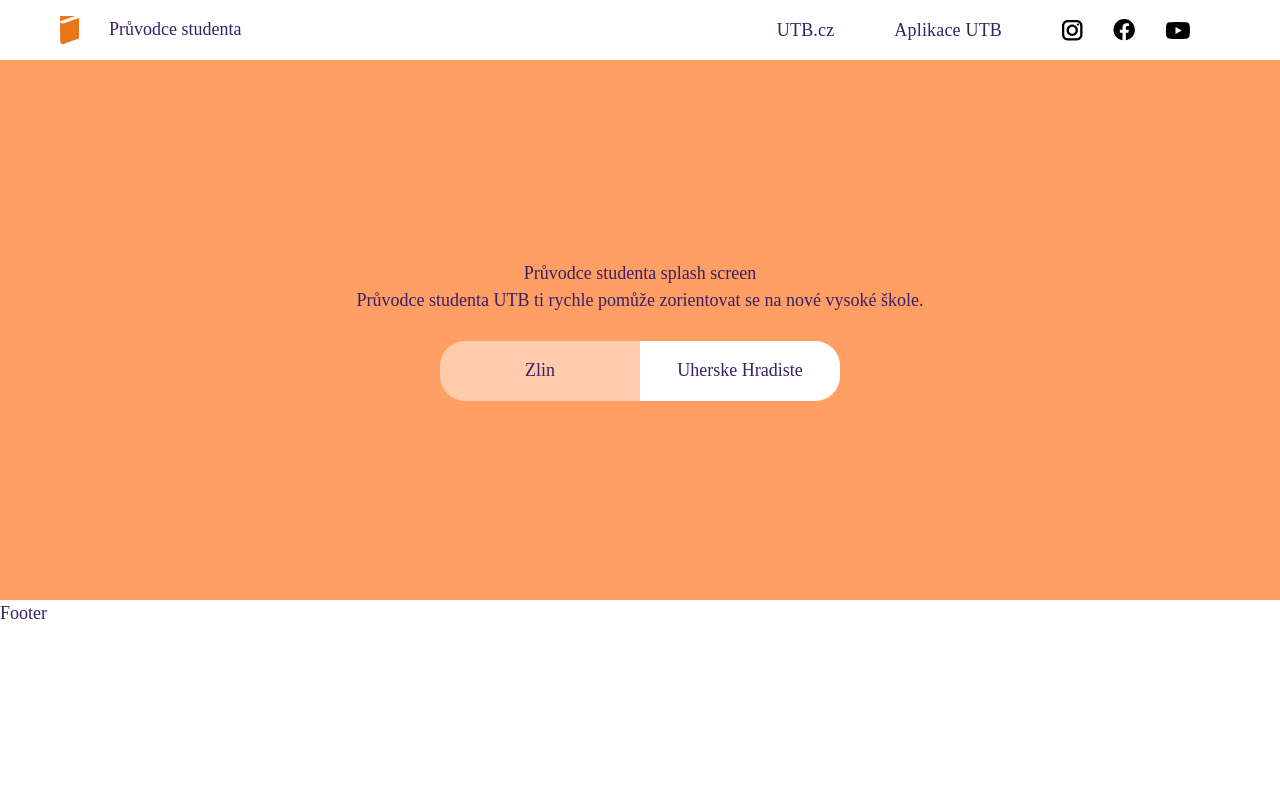
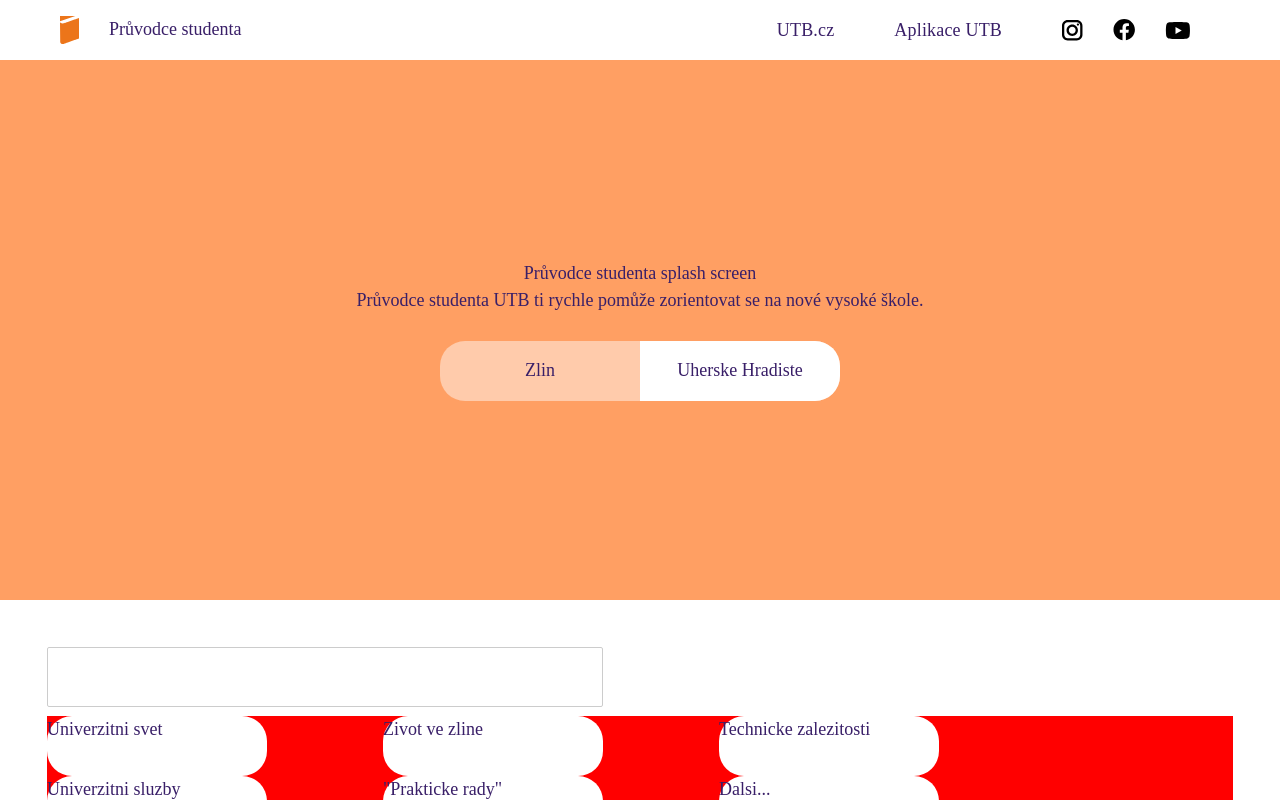
Before and after one commit to SU-UTB/web-pruvodcestudenta-fe, a React (Vite) app: page / in a window 1280 px wide. Built offline with nearby package versions, Linux system fonts and the light colour scheme; a web font is replaced by a local one.

Commit message:
search section wip

```diff
--- /dev/null
+++ b/src/components/SearchSection.tsx
@@ -0,0 +1,44 @@
+import styled from "styled-components";
+
+const SearchSectionWrapper = styled.div`
+  height: 347px;
+  display: flex;
+  flex-direction: column;
+  padding: 47px;
+`
+
+const SearchInput = styled.input`
+  width: 556px;
+  height: 60px;`
+
+const SearchTags = styled.div`display: flex;
+  flex-direction: row;
+  flex-wrap: wrap;
+  max-width: (3*220)+ (3*116);
+  background-color: red;
+`
+
+const SearchTag = styled.div`
+  width: 220px;
+  height: 60px;
+  margin-right: 116px;
+  background-color: white;
+  border-radius: 25px;`
+
+const PickedTags = [
+    "Univerzitni svet",
+    "Zivot ve zline",
+    "Technicke zalezitosti",
+    "Univerzitni sluzby",
+    "\"Prakticke rady\"",
+    "Dalsi...",
+
+];
+
+export const SearchSection = () => <SearchSectionWrapper>
+
+    <SearchInput></SearchInput>
+    <SearchTags>
+        {PickedTags.map(t => <SearchTag>{t}</SearchTag>)}
+    </SearchTags>
+</SearchSectionWrapper>
--- a/src/pages/Main.tsx
+++ b/src/pages/Main.tsx
@@ -2,13 +2,15 @@ import React from "react";
 import Footer from "../components/Footer";
 import Header from "../components/Header";
 import {Splash} from "../components/Splash";
+import {SearchSection} from "../components/SearchSection";
 
 const Main = () => {
     return (
         <>
-            <Header></Header>
-            <Splash></Splash>
-            <Footer></Footer>
+            <Header/>
+            <Splash/>
+            <SearchSection/>
+            <Footer/>
         </>
     );
 };
```
